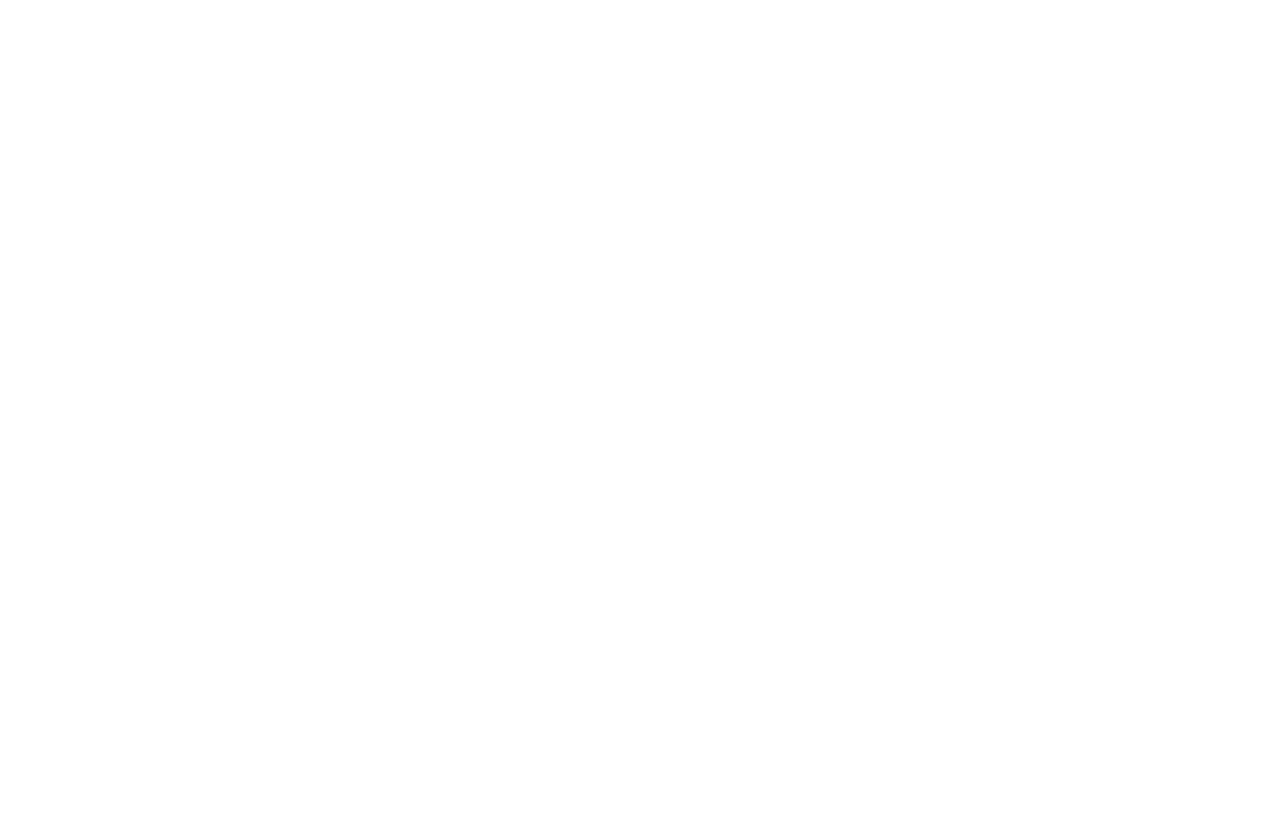
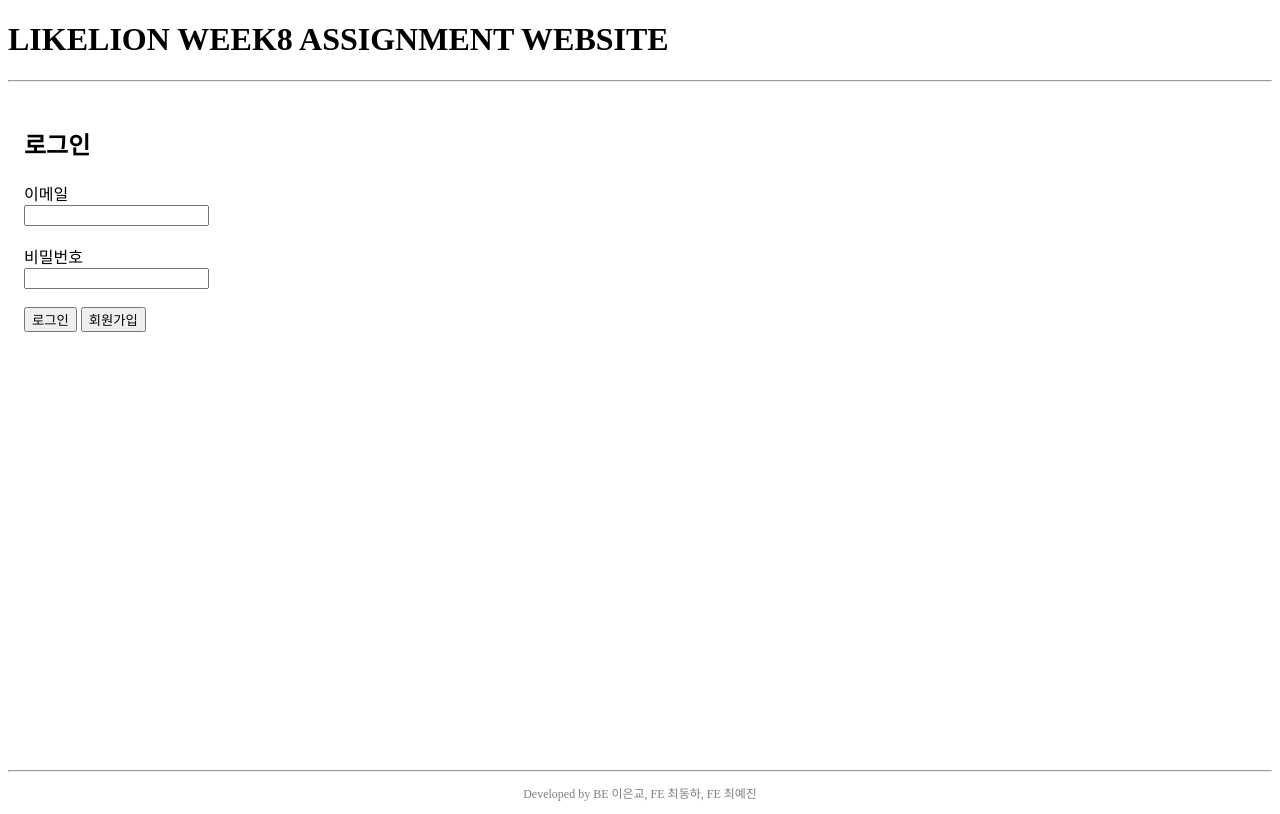
Before and after one commit to CBNU-likelion/2026_14th_final_study_FE, a React (Vite) app: page /login in a window 1280 px wide. Before the commit this address had no page. Built offline with nearby package versions, Linux system fonts and the light colour scheme.

Commit message:
feat: 로그인 페이지 추가, 백엔드 테스트 안 함

```diff
--- a/src/App.tsx
+++ b/src/App.tsx
@@ -1,5 +1,6 @@
 import { BrowserRouter, Routes, Route, Outlet } from "react-router-dom";
 import SignupPage from "./pages/SignupPage";
+import LoginPage from "./pages/LoginPage";
 
 function Layout() {
   return (
@@ -28,6 +29,7 @@
     <BrowserRouter>
       <Routes>
         <Route path="/" element={<Layout />}>
+          <Route path="login" element={<LoginPage />} />
           <Route path="signup" element={<SignupPage />} />
         </Route>
       </Routes>
--- /dev/null
+++ b/src/pages/LoginPage.tsx
@@ -0,0 +1,76 @@
+import { useState } from "react";
+import { useNavigate } from "react-router-dom";
+
+function LoginPage() {
+  const [email, setEmail] = useState("");
+  const [password, setPassword] = useState("");
+  const navigate = useNavigate();
+
+  const handleSubmit = async (e: { preventDefault: () => void }) => {
+    e.preventDefault();
+
+    try {
+      const response = await fetch("/api/auth/login", {
+        method: "POST",
+        headers: { "Content-Type": "application/json" },
+        body: JSON.stringify({ email, password }),
+      });
+
+      if (response.ok) {
+        const data = await response.json();
+        let token: string = data.accessToken;
+        if (token.startsWith("Bearer ")) {
+          token = token.slice(7);
+        }
+        localStorage.setItem("accessToken", token);
+        alert("로그인 성공!");
+        navigate("/");
+      } else if (response.status === 401) {
+        alert("이메일 또는 비밀번호가 올바르지 않습니다.");
+      } else if (response.status === 400) {
+        alert("입력 정보를 확인해주세요.");
+      } else {
+        alert("알 수 없는 오류가 발생했습니다.");
+      }
+    } catch {
+      alert("서버와 통신 중 오류가 발생했습니다.");
+    }
+  };
+
+  return (
+    <div>
+      <h2>로그인</h2>
+      <form onSubmit={handleSubmit}>
+        <div>
+          <label htmlFor="email">이메일</label>
+          <br />
+          <input
+            type="email"
+            id="email"
+            value={email}
+            onChange={(e) => setEmail(e.target.value)}
+          />
+        </div>
+        <br />
+        <div>
+          <label htmlFor="password">비밀번호</label>
+          <br />
+          <input
+            type="password"
+            id="password"
+            value={password}
+            onChange={(e) => setPassword(e.target.value)}
+          />
+        </div>
+        <br />
+        <button type="submit">로그인</button>
+        <span> </span>
+        <button type="button" onClick={() => navigate("/signup")}>
+          회원가입
+        </button>
+      </form>
+    </div>
+  );
+}
+
+export default LoginPage;
```
